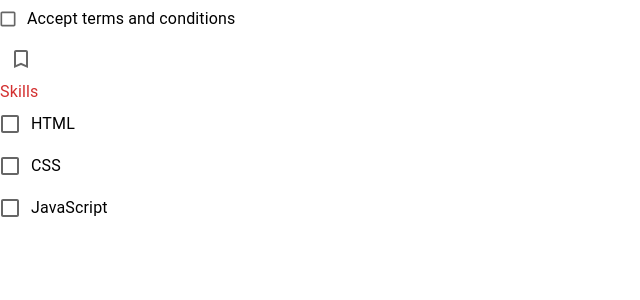
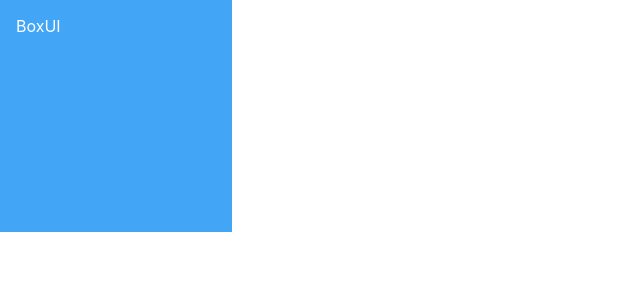
Before and after one commit to Shubhofficial1/materialui, a React (Create React App) app in the folder frontend/: page / in a window 1280 px wide. Shown: the top 300 px of the page, without its empty margins (0-640 px from the left). Built offline with nearby package versions, Linux system fonts and the light colour scheme.

Commit message:
Box done

```diff
--- a/frontend/src/App.tsx
+++ b/frontend/src/App.tsx
@@ -5,7 +5,7 @@ import "./App.css";
 // import SelectUI from "./components/SelectUI";
 // import RadioUI from "./components/RadioUI";
 import CheckboxUI from "./components/CheckboxUI";
-
+import BoxUI from "./components/BoxUI";
 function App() {
   return (
     <div className="App">
@@ -14,7 +14,8 @@ function App() {
       {/* <TextFieldUI /> */}
       {/* <SelectUI /> */}
       {/* <RadioUI /> */}
-      <CheckboxUI />
+      {/* <CheckboxUI /> */}
+      <BoxUI />
     </div>
   );
 }
--- /dev/null
+++ b/frontend/src/components/BoxUI.tsx
@@ -0,0 +1,23 @@
+import React from "react";
+import { Box } from "@mui/material";
+
+const BoxUI = () => {
+  return (
+    <Box
+      sx={{
+        backgroundColor: "primary.main",
+        width: "200px",
+        height: "200px",
+        color: "white",
+        p: 2,
+        "&:hover": {
+          backgroundColor: "primary.light",
+        },
+      }}
+    >
+      BoxUI
+    </Box>
+  );
+};
+
+export default BoxUI;
```
